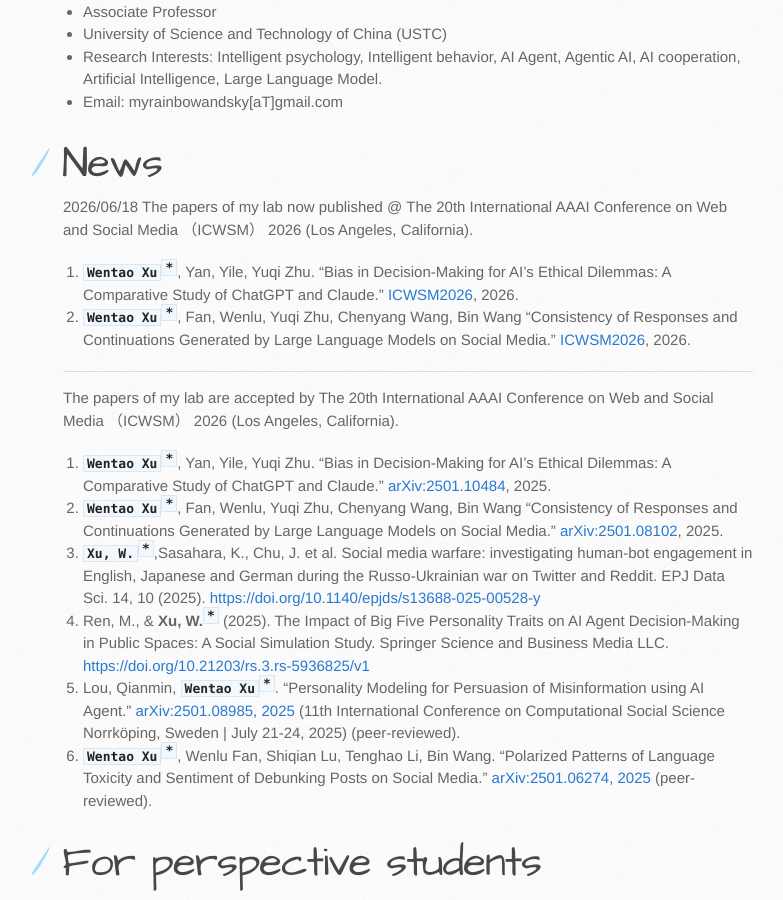
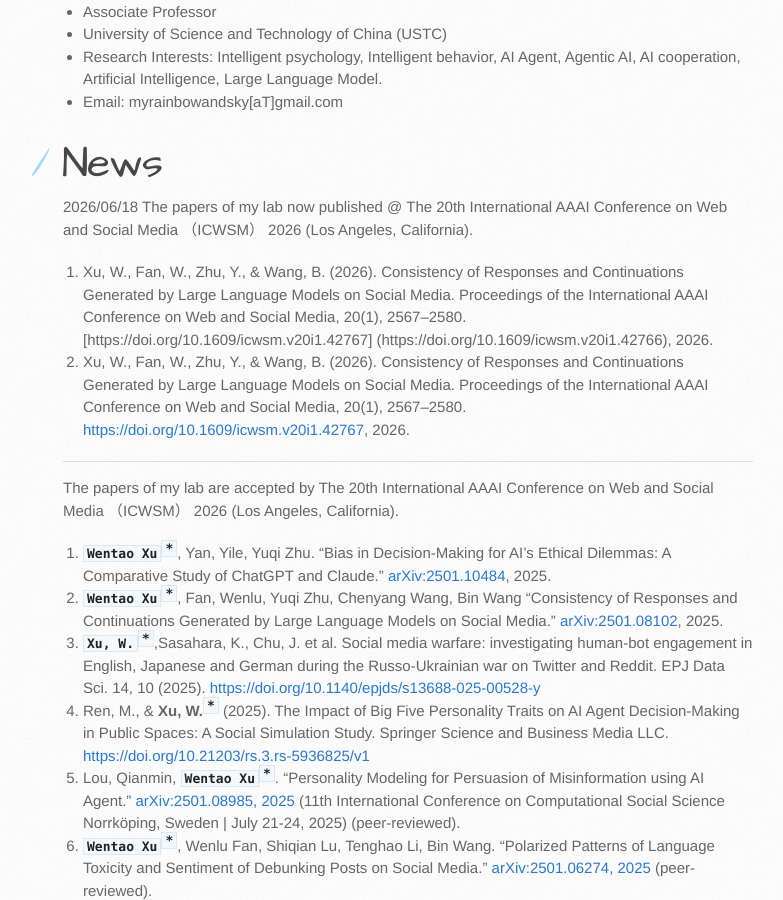
Before and after one commit to myrainbowandsky/myrainbowandsky.github.io, a Jekyll site: the page built from index.md, in a window 1280 px wide and 900 px high, scrolled down 594 px. Shown: the whole window, without its empty margins (107-890 px from the left). Built offline with Jekyll 4.4.1, drawn with Linux system fonts in a browser that asks for light colours; the repository's description, which GitHub fills in, is left out.

Commit message:
Update index.md

```diff
--- a/index.md
+++ b/index.md
@@ -19,8 +19,8 @@ layout: default
 # News
 2026/06/18
 The papers of my lab now published @ The 20th International AAAI Conference on Web and Social Media （ICWSM） 2026 (Los Angeles, California).
-1. **`Wentao Xu`**<sup>**`*`**</sup>, Yan, Yile, Yuqi Zhu. "Bias in Decision-Making for AI's Ethical Dilemmas: A Comparative Study of ChatGPT and Claude." [ICWSM2026](https://doi.org/10.1609/icwsm.v20i1.42766), 2026.
-2. **`Wentao Xu`**<sup>**`*`**</sup>, Fan, Wenlu, Yuqi Zhu, Chenyang Wang, Bin Wang "Consistency of Responses and Continuations Generated by Large Language Models on Social Media." [ICWSM2026](https://doi.org/10.1609/icwsm.v20i1.42767), 2026.
+1. Xu, W., Fan, W., Zhu, Y., & Wang, B. (2026). Consistency of Responses and Continuations Generated by Large Language Models on Social Media. Proceedings of the International AAAI Conference on Web and Social Media, 20(1), 2567–2580. [https://doi.org/10.1609/icwsm.v20i1.42767] (https://doi.org/10.1609/icwsm.v20i1.42766), 2026.
+2. Xu, W., Fan, W., Zhu, Y., & Wang, B. (2026). Consistency of Responses and Continuations Generated by Large Language Models on Social Media. Proceedings of the International AAAI Conference on Web and Social Media, 20(1), 2567–2580. [https://doi.org/10.1609/icwsm.v20i1.42767](https://doi.org/10.1609/icwsm.v20i1.42767), 2026.
 
 -----------------------------------------------------------------------------------------------------------------
 The papers of my lab are accepted by The 20th International AAAI Conference on Web and Social Media （ICWSM） 2026 (Los Angeles, California).
```
